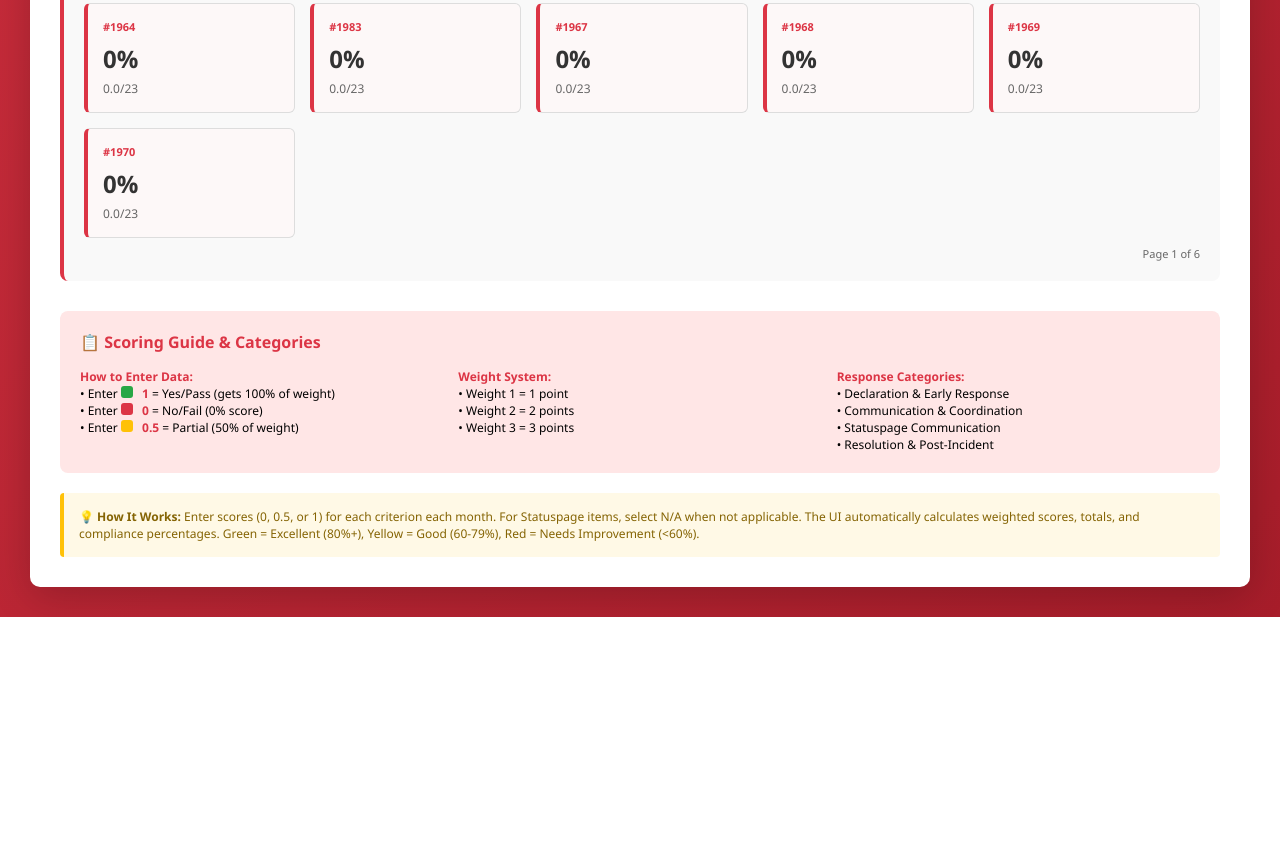
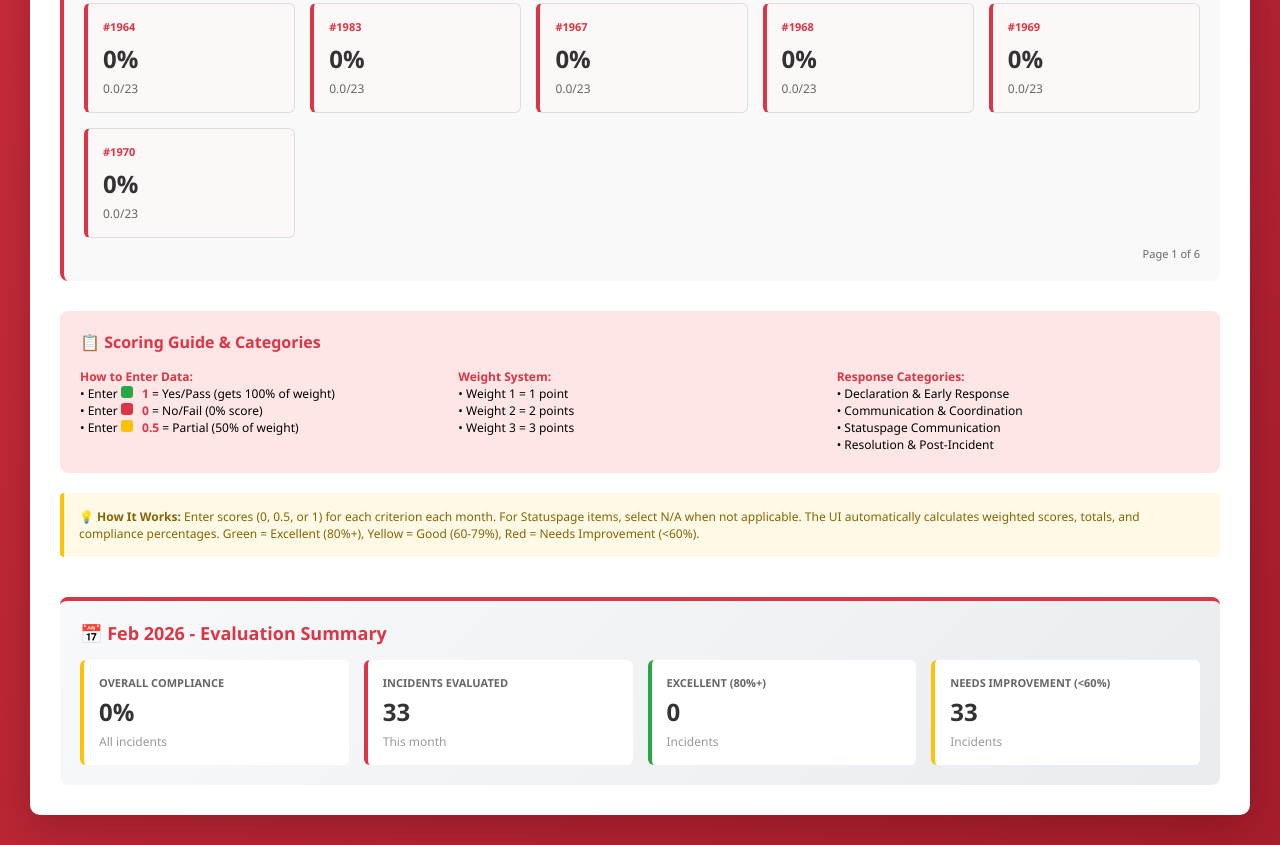
Before and after one commit to rnyusti/incidentresponse_scorecard, a website: page index.html in a window 1280 px wide. Shown: the part 1462-2307 px from the top of the page. Before the commit the page ends 2079 px from the top, so only its background shows below. Drawn offline with Linux system fonts and the light colour scheme.

Commit message:
Fix: Keep auth buttons fixed at top, add monthly evaluation summary at bottom

```diff
--- a/index.html
+++ b/index.html
@@ -437,6 +437,9 @@
         }
 
         .save-status {
+            position: fixed;
+            top: 10px;
+            left: 10px;
             padding: 8px 12px;
             border-radius: 6px;
             font-size: 11px;
@@ -444,6 +447,7 @@
             background: #e8f5e9;
             color: #2e7d32;
             border: 1px solid #81c784;
+            z-index: 1001;
         }
 
         .save-status.saving {
@@ -504,6 +508,62 @@
             background: #d1ecf1;
             color: #0c5460;
             border: 1px solid #bee5eb;
+        }
+
+        .month-evaluation {
+            margin-top: 40px;
+            padding: 20px;
+            background: linear-gradient(135deg, #f8f9fa 0%, #e9ecef 100%);
+            border-radius: 8px;
+            border-top: 4px solid #dc3545;
+        }
+
+        .month-evaluation h3 {
+            color: #dc3545;
+            margin-bottom: 15px;
+            font-size: 18px;
+        }
+
+        .evaluation-stats {
+            display: grid;
+            grid-template-columns: repeat(auto-fit, minmax(200px, 1fr));
+            gap: 15px;
+        }
+
+        .eval-stat {
+            background: white;
+            padding: 15px;
+            border-radius: 6px;
+            border-left: 4px solid #dc3545;
+        }
+
+        .eval-stat.good {
+            border-left-color: #28a745;
+        }
+
+        .eval-stat.warning {
+            border-left-color: #ffc107;
+        }
+
+        .eval-stat label {
+            display: block;
+            font-size: 11px;
+            color: #666;
+            margin-bottom: 5px;
+            text-transform: uppercase;
+            font-weight: 600;
+        }
+
+        .eval-stat .value {
+            font-size: 24px;
+            font-weight: 700;
+            color: #333;
+        }
+
+        .eval-stat .subtext {
+            font-size: 12px;
+            color: #999;
+            margin-top: 5px;
         }
 
         .color-indicator {
@@ -964,6 +1024,32 @@
         <div class="note">
             💡 <strong>How It Works:</strong> Enter scores (0, 0.5, or 1) for each criterion each month. For Statuspage items, select N/A when not applicable. The UI automatically calculates weighted scores, totals, and compliance percentages. Green = Excellent (80%+), Yellow = Good (60-79%), Red = Needs Improvement (&lt;60%).
         </div>
+
+        <div class="month-evaluation">
+            <h3>📅 <span id="evalMonth">February 2026</span> - Evaluation Summary</h3>
+            <div class="evaluation-stats">
+                <div class="eval-stat good" id="evalOverall">
+                    <label>Overall Compliance</label>
+                    <div class="value">-</div>
+                    <div class="subtext">All incidents</div>
+                </div>
+                <div class="eval-stat" id="evalIncidents">
+                    <label>Incidents Evaluated</label>
+                    <div class="value">-</div>
+                    <div class="subtext">This month</div>
+                </div>
+                <div class="eval-stat good" id="evalPass">
+                    <label>Excellent (80%+)</label>
+                    <div class="value">-</div>
+                    <div class="subtext">Incidents</div>
+                </div>
+                <div class="eval-stat warning" id="evalWarning">
+                    <label>Needs Improvement (<60%)</label>
+                    <div class="value">-</div>
+                    <div class="subtext">Incidents</div>
+                </div>
+            </div>
+        </div>
     </div>
 
     <script>
@@ -1095,7 +1181,7 @@
                 setReadOnlyMode();
                 updateAuthUI();
             } else {
-                // Sign in with token
+                // Sign in - ask for token and repo details
                 const token = prompt(
                     'Enter your GitHub Personal Access Token:\n\n' +
                     '1. Go to github.com/settings/tokens\n' +
@@ -1104,40 +1190,45 @@
                     ''
                 );
 
-                if (token && token.trim()) {
+                if (!token || !token.trim()) return;
+
+                const repoDetails = prompt(
+                    'Enter your repository info:\n\n' +
+                    'Format: USERNAME/REPO\n' +
+                    'Example: rnyusti/incidentresponse_scorecard',
+                    ''
+                );
+
+                if (!repoDetails || !repoDetails.trim()) return;
+
+                try {
+                    const [owner, repo] = repoDetails.trim().split('/');
+                    if (!owner || !repo) {
+                        showNotification('Invalid format. Use: USERNAME/REPO', 'error');
+                        return;
+                    }
+
                     githubToken = token.trim();
+                    repoInfo = { owner: owner.trim(), repo: repo.trim(), branch: 'main' };
                     localStorage.setItem('githubToken', githubToken);
+                    localStorage.setItem('repoInfo', JSON.stringify(repoInfo));
                     validateAndFetchUser();
                     updateAuthUI();
+                } catch (error) {
+                    showNotification('Invalid input', 'error');
                 }
             }
         }
 
         async function saveToGitHub() {
             if (!githubToken || !githubUser) {
-                alert('Please sign in first');
+                showNotification('Please sign in first', 'warning');
                 return;
             }
 
-            // Ask for repo details if not saved
             if (!repoInfo) {
-                const repoDetails = prompt(
-                    'Enter repo details (JSON):\n\n' +
-                    '{"owner":"YOUR_USERNAME","repo":"YOUR_REPO"}\n\n' +
-                    'Example: {"owner":"rnyusti","repo":"incidentresponse_scorecard"}',
-                    '{"owner":"","repo":""}'
-                );
-
-                if (!repoDetails) return;
-
-                try {
-                    repoInfo = JSON.parse(repoDetails);
-                    repoInfo.branch = 'main';
-                    localStorage.setItem('repoInfo', JSON.stringify(repoInfo));
-                } catch (error) {
-                    alert('Invalid JSON format');
-                    return;
-                }
+                showNotification('Repo info missing. Sign out and sign in again', 'error');
+                return;
             }
 
             const status = document.getElementById('saveStatus');
@@ -1683,7 +1774,50 @@
             });
 
             updateSummary();
+            updateMonthEvaluation();
             saveData();
+        }
+
+        function updateMonthEvaluation() {
+            // Update month label
+            const monthObj = months.find(m => m.key === currentMonth);
+            if (monthObj) {
+                document.getElementById('evalMonth').textContent = `${monthObj.label} ${currentMonth.split('-')[0]}`;
+            }
+
+            // Calculate evaluation stats
+            let totalCompliance = 0;
+            let excellentCount = 0;
+            let needsImproveCount = 0;
+            let evaluatedCount = 0;
+
+            incidents.forEach((num, incidentIdx) => {
+                const totals = calculateIncidentTotals(incidentIdx);
+                if (totals.maxScore > 0) {
+                    evaluatedCount++;
+                    const compliance = (totals.totalScore / totals.maxScore) * 100;
+                    totalCompliance += compliance;
+
+                    if (compliance >= 80) {
+                        excellentCount++;
+                    } else if (compliance < 60) {
+                        needsImproveCount++;
+                    }
+                }
+            });
+
+            // Update stats on page
+            const overallCompliance = evaluatedCount > 0 ? Math.round(totalCompliance / evaluatedCount) : 0;
+
+            const evalOverall = document.getElementById('evalOverall');
+            evalOverall.className = 'eval-stat ' + (overallCompliance >= 80 ? 'good' : overallCompliance >= 60 ? '' : 'warning');
+            evalOverall.innerHTML = `<label>Overall Compliance</label><div class="value">${overallCompliance}%</div><div class="subtext">All incidents</div>`;
+
+            document.getElementById('evalIncidents').innerHTML = `<label>Incidents Evaluated</label><div class="value">${evaluatedCount}</div><div class="subtext">This month</div>`;
+
+            document.getElementById('evalPass').innerHTML = `<label>Excellent (80%+)</label><div class="value">${excellentCount}</div><div class="subtext">${excellentCount === 1 ? 'Incident' : 'Incidents'}</div>`;
+
+            document.getElementById('evalWarning').innerHTML = `<label>Needs Improvement (<60%)</label><div class="value">${needsImproveCount}</div><div class="subtext">${needsImproveCount === 1 ? 'Incident' : 'Incidents'}</div>`;
         }
 
         function updateSummary() {
```
